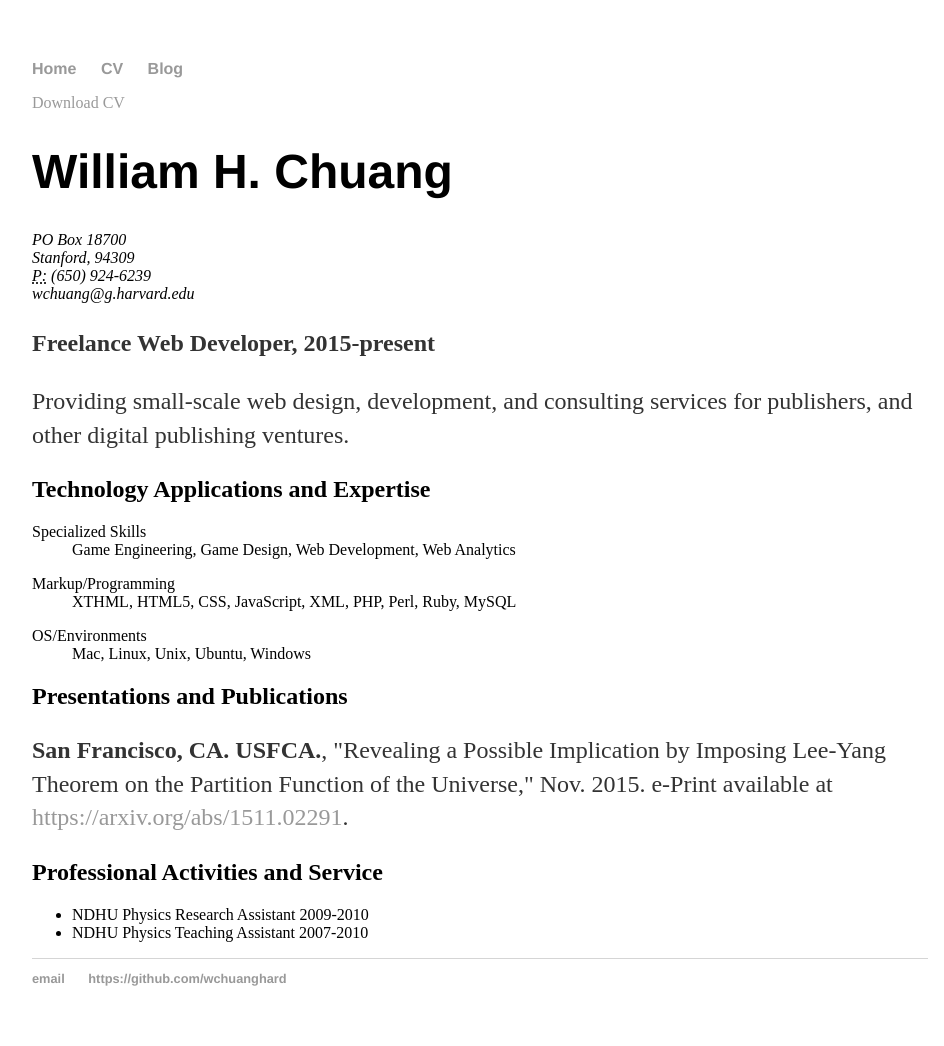
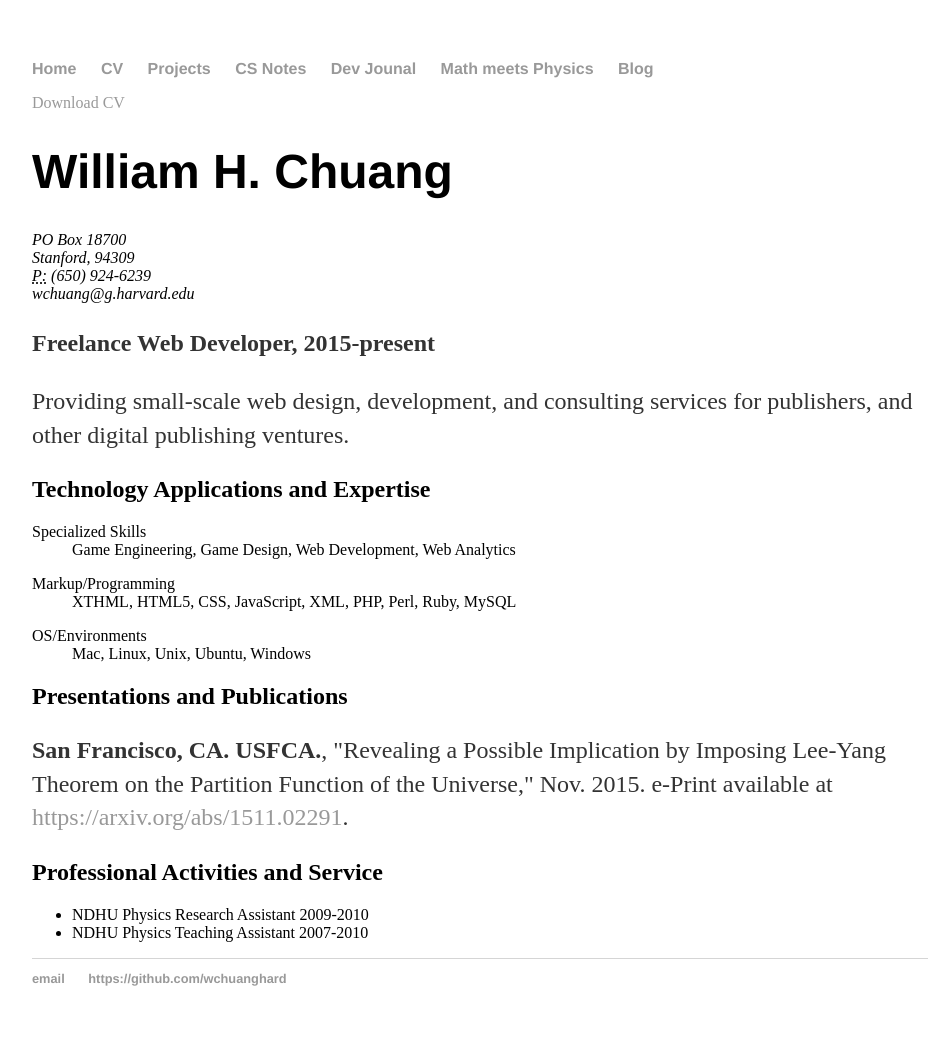
Before and after one commit to williamchuang/williamchuang.github.io, a Jekyll site: the page built from cv/index.html, in a window 1280 px wide. Shown: the whole page, without its empty margins (160-1104 px from the left). Built offline with Jekyll 4.4.1, drawn with Linux system fonts in a browser that asks for light colours.

Commit message:
Update default.html

```diff
--- a/_layouts/default.html
+++ b/_layouts/default.html
@@ -11,6 +11,10 @@
         		<li><a href="/">Home</a></li>
 	        	<!--<li><a href="/about">About</a></li>-->
         		<li><a href="/cv">CV</a></li>
+        		<li><a href="/">Projects</a></li>
+        		<li><a href="/">CS Notes</a></li>
+        		<li><a href="/">Dev Jounal</a></li>
+        		<li><a href="/">Math meets Physics</a></li>
         		<li><a href="/blog">Blog</a></li>
     		</ul>
 		</nav>
```
